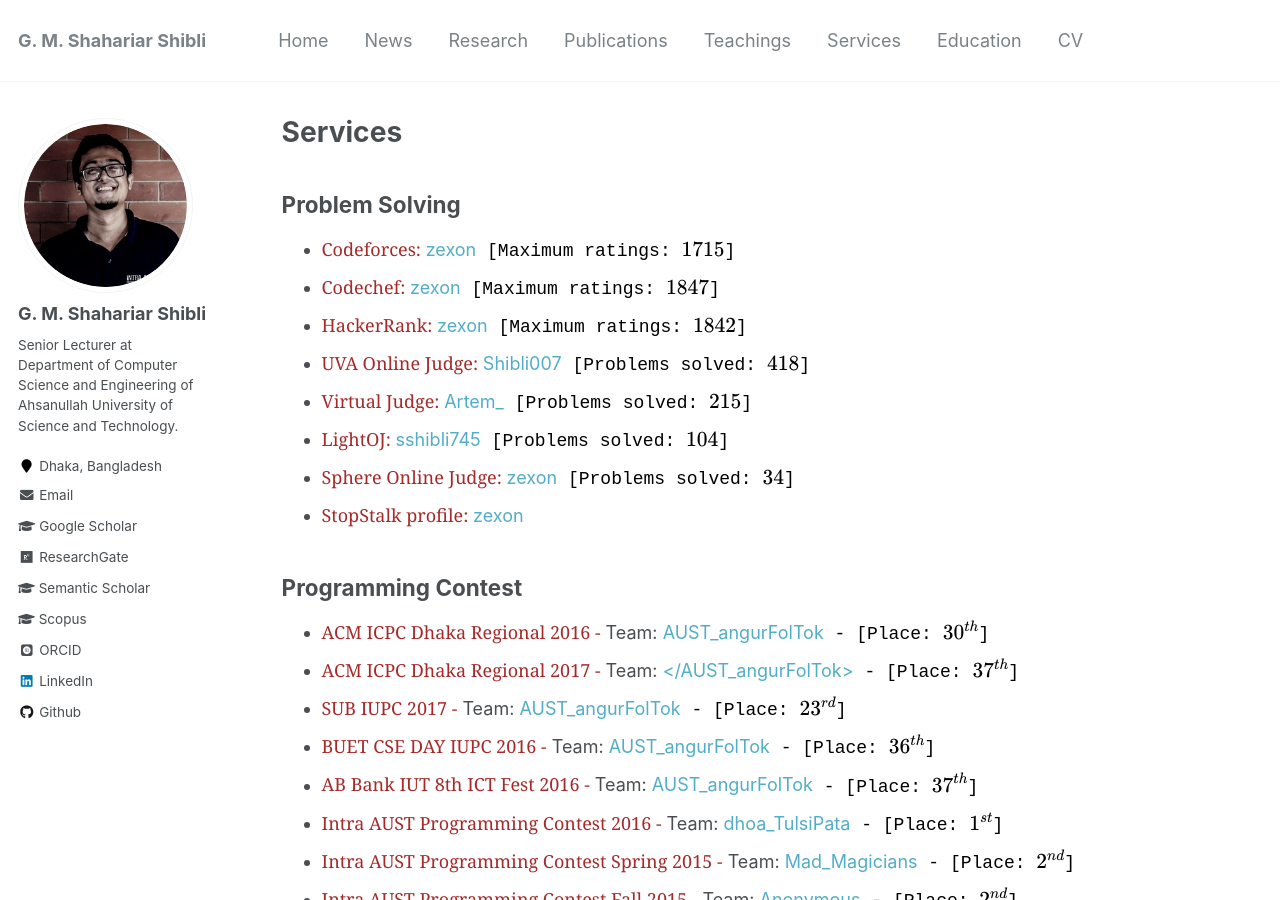
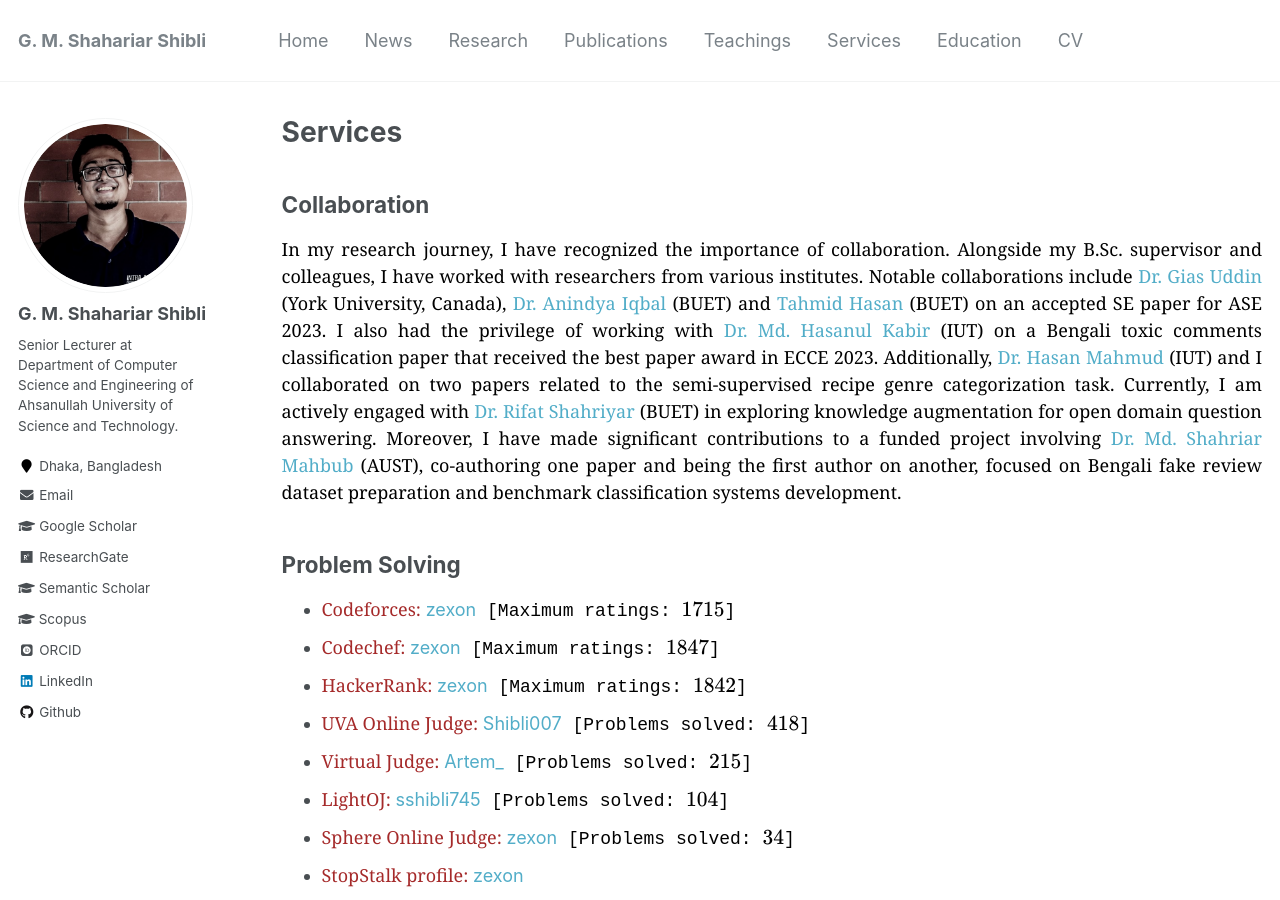
Before and after one commit to shahariar-shibli/shahariar-shibli.github.io, a Jekyll site: the page built from _pages/services.md, in a window 1280 px wide and 900 px high. Built offline with Jekyll 4.4.1, drawn with Linux system fonts in a browser that asks for light colours; some web fonts are replaced; formulas are drawn with MathJax 3.

Commit message:
Update services.md

```diff
--- a/_pages/services.md
+++ b/_pages/services.md
@@ -4,6 +4,24 @@
 permalink: /services/
 author_profile: true
 ---
+
+## Collaboration
+
+<p style="text-align:justify;color:black; font-family:Georgia">
+In my research journey, I have recognized the importance of collaboration. Alongside my B.Sc. supervisor and
+colleagues, I have worked with researchers from various institutes. Notable collaborations include
+<a href="https://giasuddin.ca/">Dr. Gias Uddin</a> (York University, Canada),
+<a href="https://cse.buet.ac.bd/faculty_list/detail/anindyaiqbal">Dr. Anindya Iqbal</a> (BUET) and <a href="https://tahmid04.github.io/">Tahmid Hasan</a> (BUET) on an accepted SE paper for ASE 2023. I also
+had the privilege of working with <a href="https://cse.iutoic-dhaka.edu/profile/hasanul">Dr. Md. Hasanul Kabir</a> (IUT) on a Bengali toxic
+comments classification paper that received the best paper award in ECCE 2023. Additionally,
+<a href="https://cse.iutoic-dhaka.edu/profile/hasan/education">Dr. Hasan Mahmud</a> (IUT) and I collaborated on two papers related to the
+semi-supervised recipe genre categorization task. Currently, I am actively engaged with
+<a href="http://rifatshahriyar.github.io/">Dr. Rifat Shahriyar</a> (BUET) in exploring knowledge augmentation for open
+domain question answering. Moreover, I have made significant contributions to a funded project involving
+<a href="https://www.aust.edu/cse/faculty_member/dr_md_shahriar_mahbub">Dr. Md. Shahriar Mahbub</a> (AUST), co-authoring one paper and being the first
+author on another, focused on Bengali fake review dataset preparation and benchmark classification systems development.
+</p>
+
 
 ## Problem Solving
 + <span style="color:brown;font-family:Georgia;">Codeforces: </span> [zexon](https://codeforces.com/profile/zexon)<span style="font-family:Courier New;color:black;">  [Maximum ratings: $1715$]</span>
```
